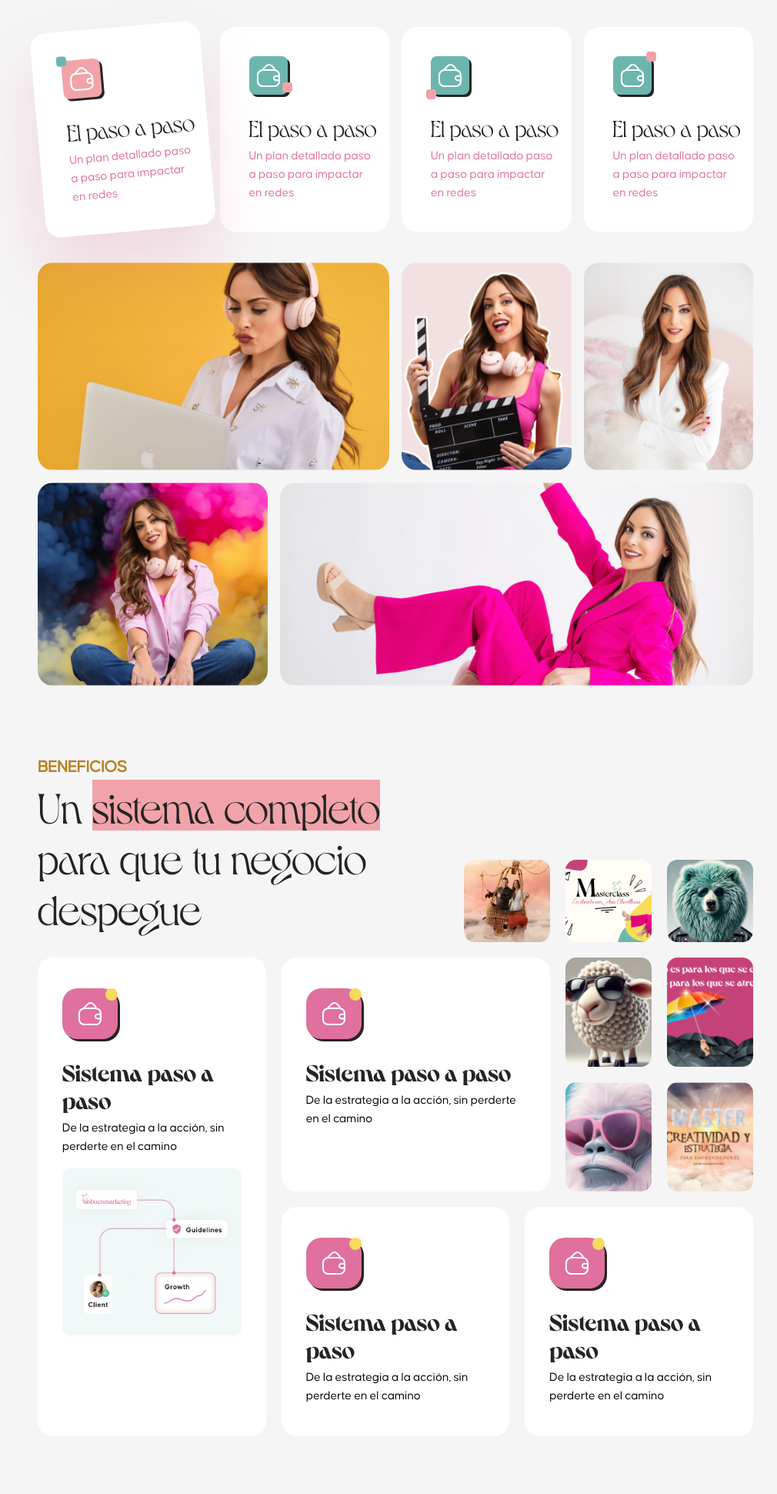
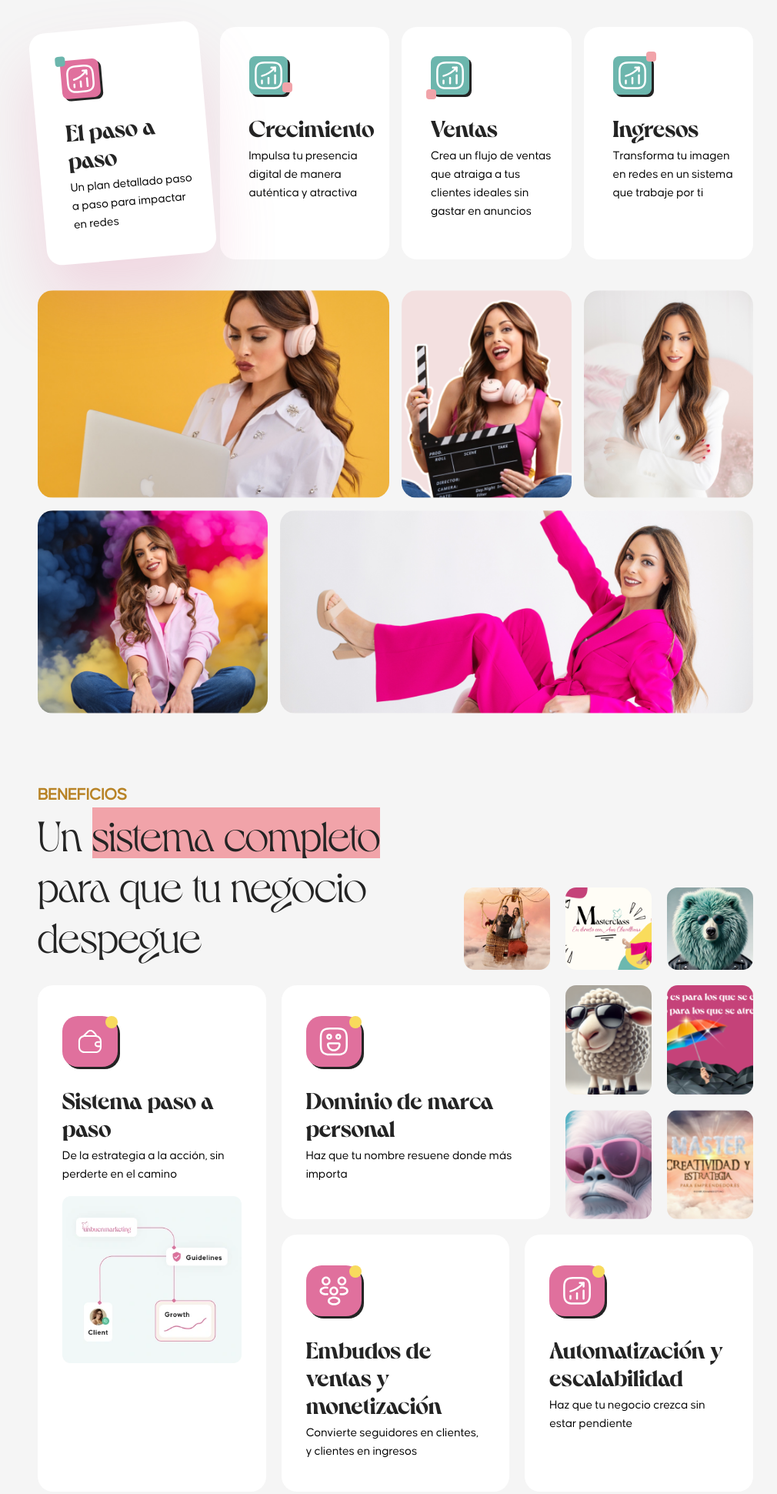
Before and after one commit to aboy1892/unbuen, a website: page index.html in a window 1280 px wide. Shown: the part 3263-5204 px from the top of the page at 77% size, without its empty margins (126-1136 px from the left). Drawn offline with Linux system fonts and the light colour scheme.

Commit message:
updating content  and font.

```diff
--- a/index.html
+++ b/index.html
@@ -366,41 +366,41 @@
                     <div class="col-lg-3 col-xs-6">
                         <a href="#tab1" class="card card-s1 nav-link d-block active">
                             <div class="icon mb-3">
-                                <img src="./assets/img/icons/benefit-icon.svg" width="38" height="38" alt="icon"
+                                <img src="./assets/img/icons/tab-icon.svg" width="38" height="38" alt="icon"
                                     loading="lazy">
                             </div>
-                            <span class="h3 d-block mb-1">El paso a paso</span>
-                            <p class="mb-0">Un plan detallado paso a paso para impactar en redes</p>
+                            <span class="h3 d-block mb-1 Dahlia-Bold">El paso a paso</span>
+                            <p class="mb-0 text-black">Un plan detallado paso a paso para impactar en redes</p>
                         </a>
                     </div>
                     <div class="col-lg-3 col-xs-6">
                         <a href="#tab2" class="card card-s2 nav-link d-block">
                             <div class="icon mb-3">
-                                <img src="./assets/img/icons/benefit-icon.svg" width="38" height="38" alt="icon"
+                                <img src="./assets/img/icons/tab-icon.svg" width="38" height="38" alt="icon"
                                     loading="lazy">
                             </div>
-                            <span class="h3 d-block mb-1">El paso a paso</span>
-                            <p class="mb-0">Un plan detallado paso a paso para impactar en redes</p>
+                            <span class="h3 d-block mb-1 Dahlia-Bold">Crecimiento</span>
+                            <p class="mb-0 text-black">Impulsa tu presencia digital de manera auténtica y atractiva</p>
                         </a>
                     </div>
                     <div class="col-lg-3 col-xs-6">
                         <a href="#tab3" class="card card-s3 nav-link d-block">
                             <div class="icon mb-3">
-                                <img src="./assets/img/icons/benefit-icon.svg" width="38" height="38" alt="icon"
+                                <img src="./assets/img/icons/tab-icon.svg" width="38" height="38" alt="icon"
                                     loading="lazy">
                             </div>
-                            <span class="h3 d-block mb-1">El paso a paso</span>
-                            <p class="mb-0">Un plan detallado paso a paso para impactar en redes</p>
+                            <span class="h3 d-block mb-1 Dahlia-Bold">Ventas</span>
+                            <p class="mb-0 text-black">Crea un flujo de ventas que atraiga a tus clientes ideales sin gastar en anuncios</p>
                         </a>
                     </div>
                     <div class="col-lg-3 col-xs-6">
                         <a href="#tab4" class="card card-s4 nav-link d-block">
                             <div class="icon mb-3">
-                                <img src="./assets/img/icons/benefit-icon.svg" width="38" height="38" alt="icon"
+                                <img src="./assets/img/icons/tab-icon.svg" width="38" height="38" alt="icon"
                                     loading="lazy">
                             </div>
-                            <span class="h3 d-block mb-1">El paso a paso</span>
-                            <p class="mb-0">Un plan detallado paso a paso para impactar en redes</p>
+                            <span class="h3 d-block mb-1 Dahlia-Bold">Ingresos</span>
+                            <p class="mb-0 text-black">Transforma tu imagen en redes en un sistema que trabaje por ti</p>
                         </a>
                     </div>
                 </div>
@@ -562,10 +562,10 @@
                             <div class="col-md-7">
                                 <div class="card">
                                     <div class="icon mb-3">
-                                        <img src="./assets/img/icons/benefit-icon.svg" width="38" height="38" alt="">
+                                        <img src="./assets/img/icons/benefit-icon-2.svg" width="38" height="38" alt="">
                                     </div>
-                                    <span class="h3 d-block mb-1 Dahlia-Bold">Sistema paso a paso</span>
-                                    <p class="mb-0">De la estrategia a la acción, sin perderte en el camino</p>
+                                    <span class="h3 d-block mb-1 Dahlia-Bold">Dominio de marca personal</span>
+                                    <p class="mb-0">Haz que tu nombre resuene donde más importa</p>
                                 </div>
                             </div>
                             <div class="col-md-5">
@@ -587,19 +587,19 @@
                             <div class="col-md-6">
                                 <div class="card">
                                     <div class="icon mb-3">
-                                        <img src="./assets/img/icons/benefit-icon.svg" width="38" height="38" alt="">
+                                        <img src="./assets/img/icons/benefit-icon-3.svg" width="38" height="38" alt="">
                                     </div>
-                                    <span class="h3 d-block mb-1 Dahlia-Bold">Sistema paso a paso</span>
-                                    <p class="mb-0">De la estrategia a la acción, sin perderte en el camino</p>
+                                    <span class="h3 d-block mb-1 Dahlia-Bold">Embudos de ventas y monetización</span>
+                                    <p class="mb-0">Convierte seguidores en clientes, y clientes en ingresos</p>
                                 </div>
                             </div>
                             <div class="col-md-6">
                                 <div class="card">
                                     <div class="icon mb-3">
-                                        <img src="./assets/img/icons/benefit-icon.svg" width="38" height="38" alt="">
+                                        <img src="./assets/img/icons/tab-icon.svg" width="38" height="38" alt="">
                                     </div>
-                                    <span class="h3 d-block mb-1 Dahlia-Bold">Sistema paso a paso</span>
-                                    <p class="mb-0">De la estrategia a la acción, sin perderte en el camino</p>
+                                    <span class="h3 d-block mb-1 Dahlia-Bold">Automatización y escalabilidad</span>
+                                    <p class="mb-0">Haz que tu negocio crezca sin estar pendiente</p>
                                 </div>
                             </div>
                         </div>
@@ -643,7 +643,7 @@
                 </div>
             </div>
         </section>
-        <div class="testimonials-sec p-0">
+        <section class="testimonials-sec p-0">
             <div class="container">
                 <div class="wrapper">
                     <div class="title-wrapper">
@@ -730,7 +730,7 @@
                     </div>
                 </div>
             </div>
-        </div>
+        </section>
         <section class="faq-sec pb-0">
             <div class="container">
                 <div class="row g-3">
@@ -812,10 +812,7 @@
             <p class="mb-0 text-center text-white fs-20">Copyright © Unbuen Marketing 2025. All Rights Reserved</p>
         </div>
     </footer>
-
 </body>
-
-
 
 <script src="./assets/js/jquery.min.js"></script>
 <script src="./assets/js/slick.js"></script>
--- a/scss/base/_fonts.scss
+++ b/scss/base/_fonts.scss
@@ -39,22 +39,22 @@
 }
 
 .Causten-Regular {
-  font-family: "Causten-Regular", sans-serif;
+  font-family: "Causten-Regular";
   font-weight: 400;
 }
 .Causten-Semi-Bold {
-  font-family: "Causten-SemiBold", sans-serif;
+  font-family: "Causten-SemiBold";
   font-weight: 600;
 }
 .Causten-Bold {
-  font-family: "Causten-Bold", sans-serif;
+  font-family: "Causten-Bold";
   font-weight: 700;
 }
 .Dahlia-Regular {
-  font-family: "Dahlia-Regular", sans-serif;
+  font-family: "Dahlia-Regular";
   font-weight: 400;
 }
 .Dahlia-Bold {
-  font-family: "Dahlia-Bold", sans-serif;
+  font-family: "Dahlia-Bold";
   font-weight: 700;
 }
--- a/scss/base/_reboot.scss
+++ b/scss/base/_reboot.scss
@@ -5,7 +5,7 @@
 }
 body {
   margin: 0;
-  font-family: var(--font-family), sans-serif;
+  font-family: var(--font-family);
   font-size: 16px;
   font-weight: 400;
   line-height: 1.5;
--- a/scss/pages/_home.scss
+++ b/scss/pages/_home.scss
@@ -264,7 +264,7 @@
             transform: rotate(-5deg);
             box-shadow: -4px 48px 81.5px #e0709d39;
             .icon {
-                background-color: var(--primary-light);
+                background-color: var(--primary);
                 &::before {
                     background-color: var(--green-light);
                 }
```
Also changed, not shown: package.json (+1 -8 lines), assets/css/base.css, assets/css/fonts.css, assets/css/home.css, assets/img/icons/benefit-icon-2.svg (added), assets/img/icons/benefit-icon-3.svg (added), assets/img/icons/tab-icon.svg (added), theme_styles.css, 4 other files.
